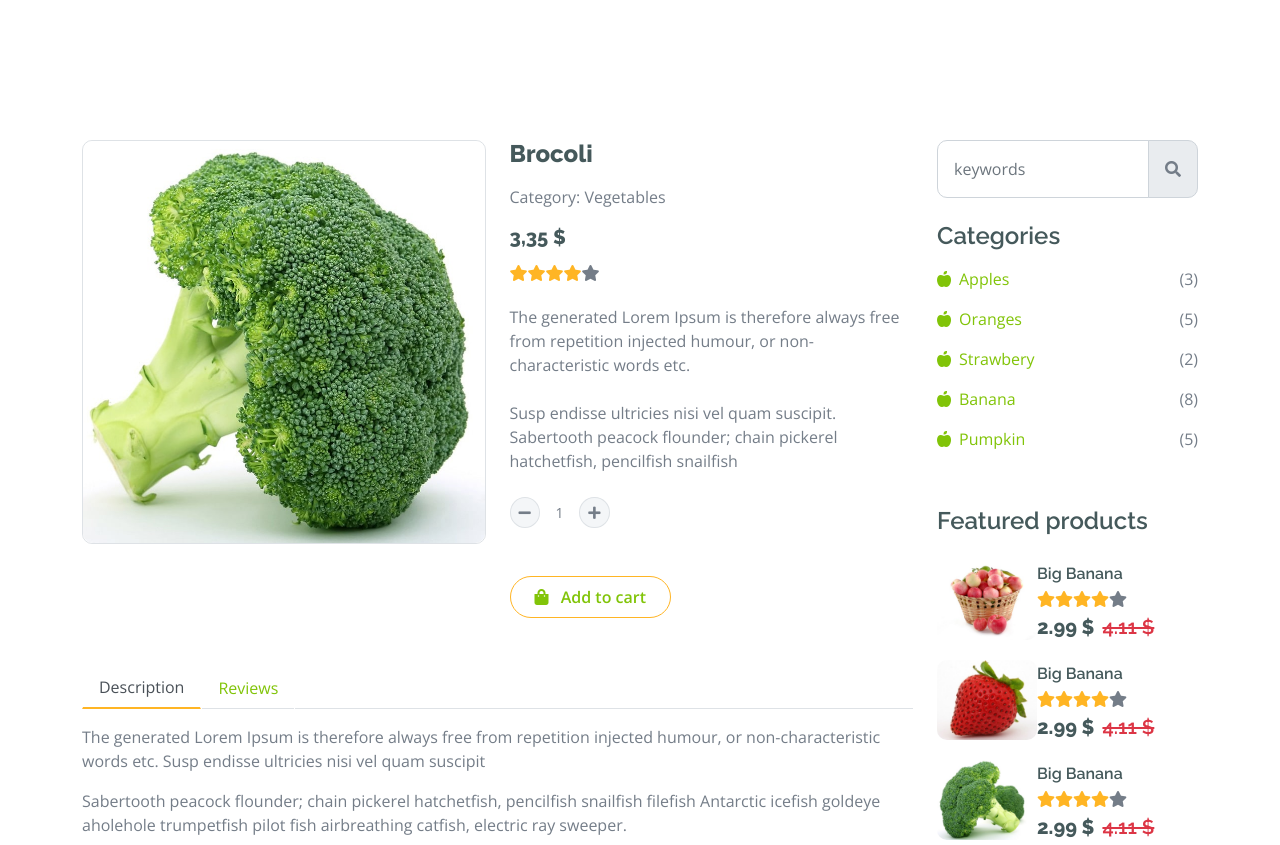
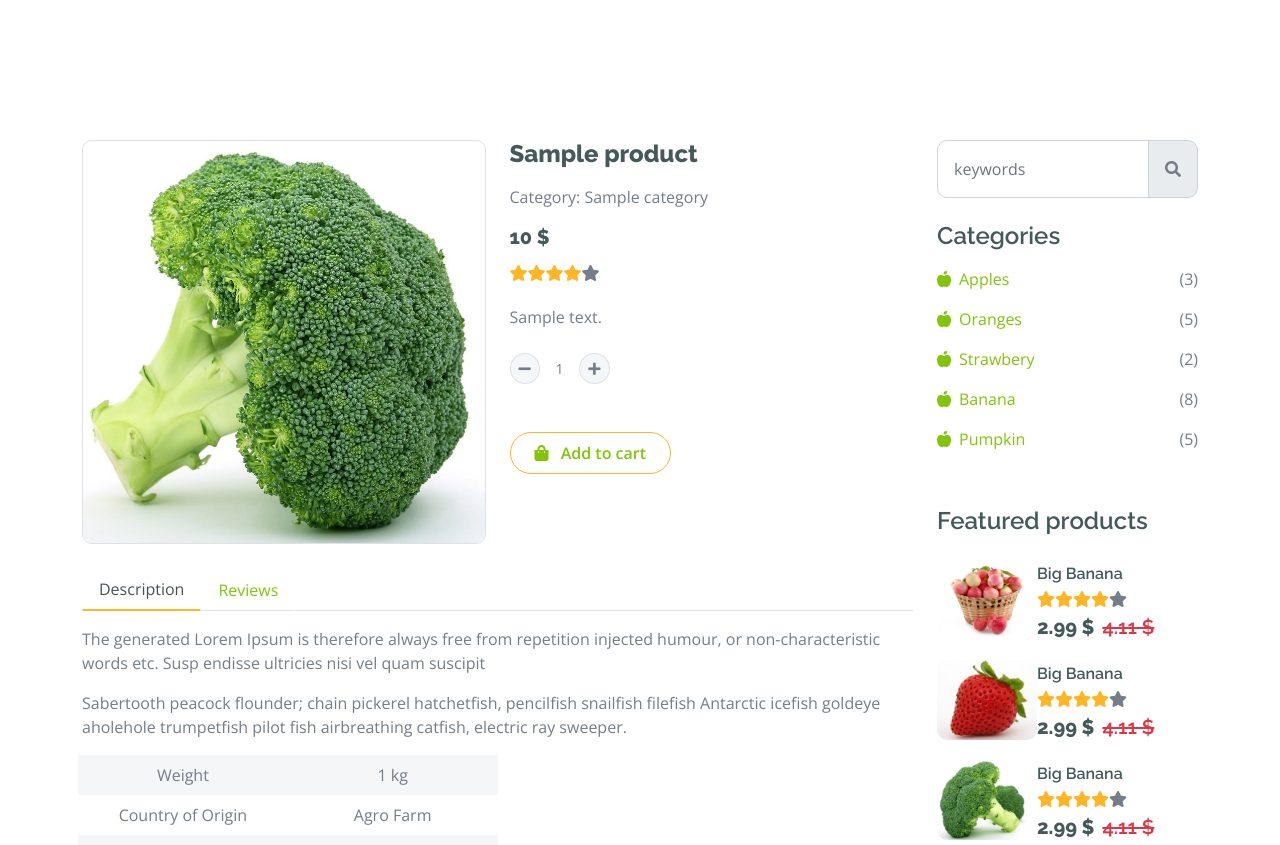
Before and after one commit to 20Frederic20/django-fruitables, a Django app: template commerce/templates/products/detail_product.html in a window 1280 px wide. Shown: the part 332-1177 px from the top of the page. Run offline with Django 4.2, Linux system fonts and the light colour scheme; the template is opened without the code that fills it: most values are stand-ins (such as "Sample title", 1, 10 or a date in 2020); some libraries are stand-ins or nearby versions.

Commit message:
cart update

```diff
--- a/commerce/static/js/main.js
+++ b/commerce/static/js/main.js
@@ -162,7 +162,7 @@
             },
             success: function (response) {
                 console.log(response);
-                $('#cart_quantity').text(response.quantity);
+                $('#cart_quantity').text(response.cart_quantity);
             },
         });
     });
--- a/commerce/templates/partials/header.html
+++ b/commerce/templates/partials/header.html
@@ -38,7 +38,7 @@
                 </div>
                 <div class="d-flex m-3 me-0">
                     <button class="btn-search btn border border-secondary btn-md-square rounded-circle bg-white me-4" data-bs-toggle="modal" data-bs-target="#searchModal"><i class="fas fa-search text-primary"></i></button>
-                    <a href="#" class="position-relative me-4 my-auto">
+                    <a href="{% url 'cart' %}" class="position-relative me-4 my-auto">
                         <i class="fa fa-shopping-bag fa-2x"></i>
                         <span id="cart_quantity" class="position-absolute bg-secondary rounded-circle d-flex align-items-center justify-content-center text-dark px-1" style="top: -5px; left: 15px; height: 20px; min-width: 20px;">{{ cart|length }}</span>
                     </a>
--- a/commerce/templates/products/detail_product.html
+++ b/commerce/templates/products/detail_product.html
@@ -35,9 +35,9 @@
                         </div>
                     </div>
                     <div class="col-lg-6">
-                        <h4 class="fw-bold mb-3">Brocoli</h4>
-                        <p class="mb-3">Category: Vegetables</p>
-                        <h5 class="fw-bold mb-3">3,35 $</h5>
+                        <h4 class="fw-bold mb-3">{{ product.name }}</h4>
+                        <p class="mb-3">Category: {{ product.category.name }}</p>
+                        <h5 class="fw-bold mb-3">{{ product.price }} $</h5>
                         <div class="d-flex mb-4">
                             <i class="fa fa-star text-secondary"></i>
                             <i class="fa fa-star text-secondary"></i>
@@ -45,8 +45,8 @@
                             <i class="fa fa-star text-secondary"></i>
                             <i class="fa fa-star"></i>
                         </div>
-                        <p class="mb-4">The generated Lorem Ipsum is therefore always free from repetition injected humour, or non-characteristic words etc.</p>
-                        <p class="mb-4">Susp endisse ultricies nisi vel quam suscipit. Sabertooth peacock flounder; chain pickerel hatchetfish, pencilfish snailfish</p>
+                        <p class="mb-4">{{ product.description }}</p>
+                        {% comment %} <p class="mb-4">Susp endisse ultricies nisi vel quam suscipit. Sabertooth peacock flounder; chain pickerel hatchetfish, pencilfish snailfish</p> {% endcomment %}
                         <div class="input-group quantity mb-5" style="width: 100px;">
                             <div class="input-group-btn">
                                 <button class="btn btn-sm btn-minus rounded-circle bg-light border" >
@@ -60,7 +60,7 @@
                                 </button>
                             </div>
                         </div>
-                        <a href="#" class="btn border border-secondary rounded-pill px-4 py-2 mb-4 text-primary"><i class="fa fa-shopping-bag me-2 text-primary"></i> Add to cart</a>
+                        <a class="btn border border-secondary rounded-pill px-4 py-2 mb-4 text-primary add-to-cart" data-id="{{ product.id }}"><i class="fa fa-shopping-bag me-2 text-primary" ></i> Add to cart</a>
                     </div>
                     <div class="col-lg-12">
                         <nav>
--- a/commerce/templates/products/index.html
+++ b/commerce/templates/products/index.html
@@ -138,11 +138,11 @@
                                     <div class="col-md-6 col-lg-4 col-xl-3">
                                         <div class="rounded position-relative fruite-item">
                                             <div class="fruite-img">
-                                                <img src="{% static "img/fruite-item-5.jpg" %}" class="img-fluid w-100 rounded-top" alt="">
+                                                <a href="{% url 'products-show' product.id %}"><img src="{% static "img/fruite-item-5.jpg" %}" class="img-fluid w-100 rounded-top" alt=""></a>
                                             </div>
                                             <div class="text-white bg-secondary px-3 py-1 rounded position-absolute" style="top: 10px; left: 10px;"> {{ product.category.name }} </div>
                                             <div class="p-4 border border-secondary border-top-0 rounded-bottom">
-                                                <h4>{{ product.name }}</h4>
+                                                <h4><a class="text-dark" href="{% url 'products-show' product.id %}">{{ product.name }}</a></h4>
                                                 <p>{{ product.description|truncatechars:25 }}</p>
                                                 <div class="mt-auto">
                                                     <div class="d-flex justify-content-between flex-lg-wrap">
```
Also changed, not shown: commerce/products/cart.py (+4 -4 lines), commerce/products/views.py (+9 -5 lines), commerce/templates/products/cart.html (+39 -0 lines), commerce/db.sqlite3.
